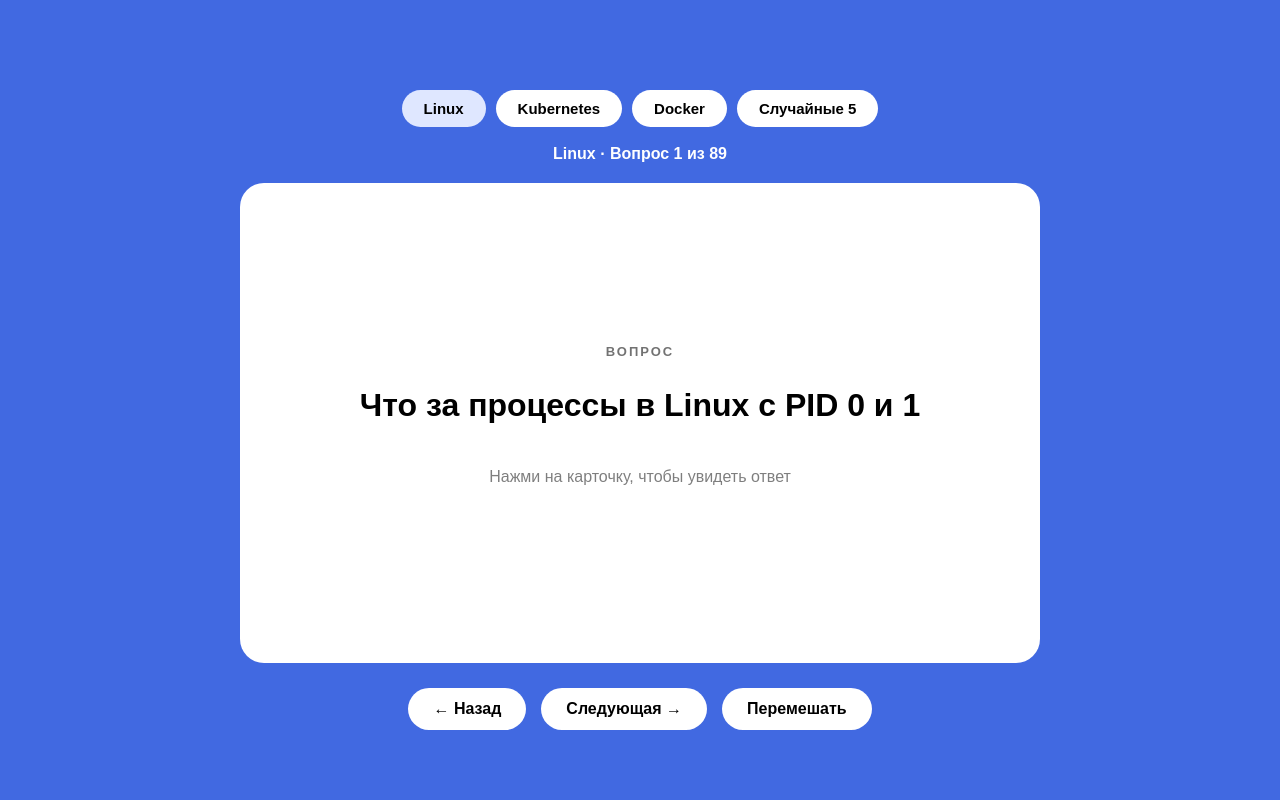
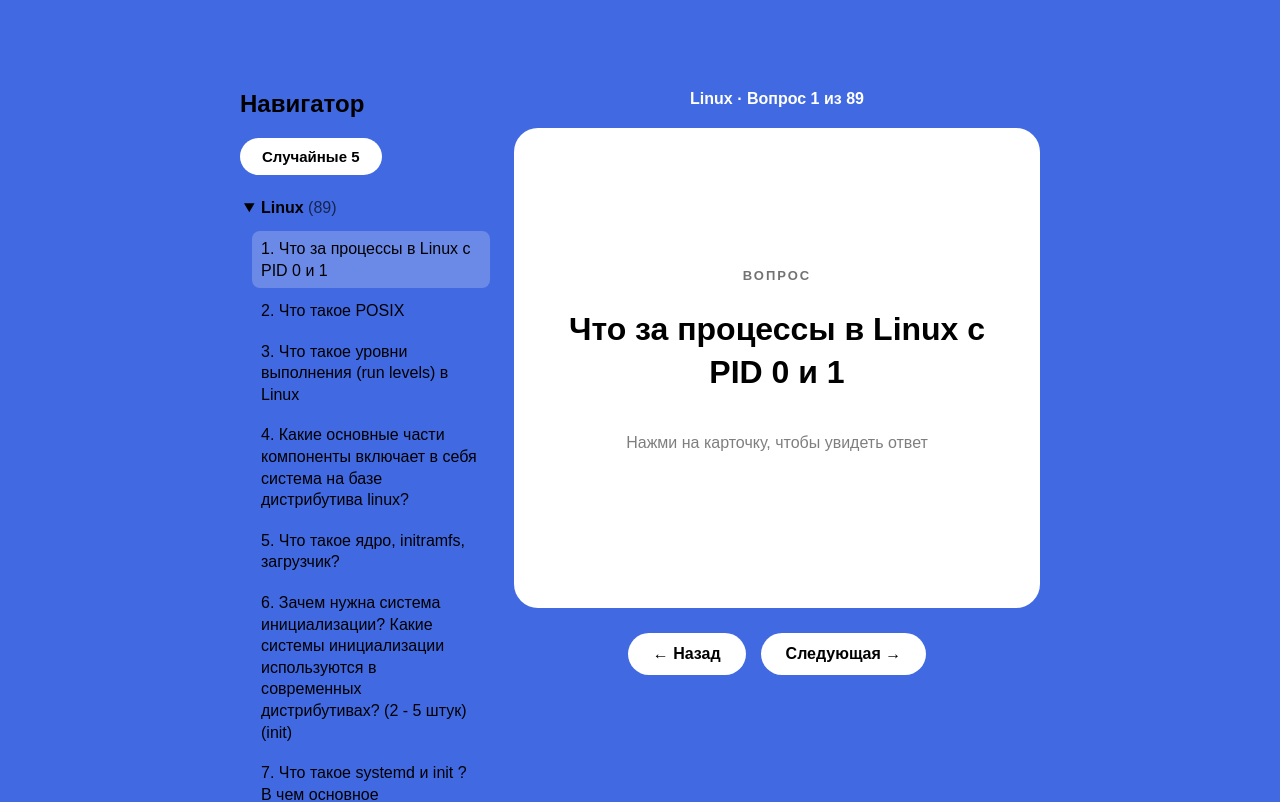
Before and after one commit to netsakh/devops-interview-flash-cards, a React (Vite) app: page / in a window 1280 px wide. Shown: the top 802 px of the page. Built offline with nearby package versions, Linux system fonts and the light colour scheme.

Commit message:
Refactor random mode handling in App component

```diff
--- a/src/App.jsx
+++ b/src/App.jsx
@@ -754,47 +754,38 @@ export default function App() {
   const [activeSectionId, setActiveSectionId] = useState("linux");
   const [flashIndex, setFlashIndex] = useState(0);
   const [isFlipped, setIsFlipped] = useState(false);
-  const [randomOrder, setRandomOrder] = useState(false);
   const [randomMode, setRandomMode] = useState(false);
   const [randomDeck, setRandomDeck] = useState([]);
   const [randomFinished, setRandomFinished] = useState(false);
 
   const activeSection = sections.find(section => section.id === activeSectionId) || sections[0];
-  const sectionCards = useMemo(
-    () => randomOrder ? shuffleArray(activeSection.cards) : activeSection.cards,
-    [activeSection, randomOrder]
-  );
 
   const startRandomSession = () => {
     const allCards = sections.flatMap(section =>
-      section.cards.map(card => ({ ...card, category: section.name }))
+      section.cards.map((card, index) => ({
+        ...card,
+        category: section.name,
+        sourceSectionId: section.id,
+        sourceIndex: index
+      }))
     );
     setRandomDeck(shuffleArray(allCards).slice(0, 5));
     setRandomMode(true);
     setRandomFinished(false);
     setFlashIndex(0);
     setIsFlipped(false);
-    setRandomOrder(false);
   };
 
-  const leaveRandomMode = () => {
+  const selectQuestion = (sectionId, questionIndex) => {
+    setActiveSectionId(sectionId);
     setRandomMode(false);
     setRandomFinished(false);
-    setFlashIndex(0);
+    setFlashIndex(questionIndex);
     setIsFlipped(false);
   };
 
-  const cards = randomMode ? randomDeck : sectionCards;
+  const cards = randomMode ? randomDeck : activeSection.cards;
   const currentCard = cards[flashIndex];
-
-  const selectSection = id => {
-    setIsFlipped(false);
-    setActiveSectionId(id);
-    setFlashIndex(0);
-    setRandomOrder(false);
-    setRandomMode(false);
-    setRandomFinished(false);
-  };
 
   const move = delta => {
     setIsFlipped(false);
@@ -806,25 +797,62 @@ export default function App() {
       setFlashIndex(index => Math.max(0, Math.min(randomDeck.length - 1, index + delta)));
       return;
     }
-    setFlashIndex(index => (index + delta + cards.length) % cards.length);
+    setFlashIndex(index => Math.max(0, Math.min(activeSection.cards.length - 1, index + delta)));
   };
 
-  const shuffle = () => {
-    if (randomMode) {
-      startRandomSession();
-      return;
-    }
-    setIsFlipped(false);
-    setFlashIndex(0);
-    setRandomOrder(true);
-  };
+  const questionLabel = question => question
+    .replace(/\*\*/g, "")
+    .replace(/`/g, "")
+    .replace(/\s+/g, " ")
+    .trim();
 
-  return <div className="app"><main className="content"><section className="flash-section">
-    <div className="section-navigation">
-      {sections.map(section => <button key={section.id} className={`section-button ${!randomMode && activeSectionId === section.id ? "active" : ""}`} onClick={() => selectSection(section.id)}>{section.name}</button>)}
-      <button className={`section-button ${randomMode ? "active" : ""}`} onClick={startRandomSession}>Случайные 5</button>
+  return <div className="app">
+    <main className="content">
+      <section className="flash-section">
+        <div className="study-layout" style={{ display: "flex", gap: 24, alignItems: "flex-start", flexWrap: "wrap" }}>
+          <aside className="navigator" style={{ flex: "0 0 250px", minWidth: 220, textAlign: "left" }}>
+            <h2 style={{ marginTop: 0 }}>Навигатор</h2>
+            <button className="section-button" onClick={startRandomSession} style={{ marginBottom: 16 }}>
+              Случайные 5
+            </button>
+            {sections.map(section => (
+              <details className="navigator-section" key={section.id} open={section.id === activeSectionId && !randomMode}
+                style={{ marginBottom: 12, textAlign: "left" }}>
+                <summary style={{ cursor: "pointer", fontWeight: 700, padding: "8px 4px" }}>
+                  {section.name} <span style={{ opacity: 0.65, fontWeight: 400 }}>({section.cards.length})</span>
+                </summary>
+                <div className="navigator-questions" style={{ display: "flex", flexDirection: "column", gap: 5, padding: "6px 0 6px 12px" }}>
+                  {section.cards.map((card, index) => {
+                    const selected = !randomMode && section.id === activeSectionId && index === flashIndex;
+                    return <button
+                      key={`${section.id}-${index}`}
+                      type="button"
+                      className={`navigator-question ${selected ? "active" : ""}`}
+                      onClick={() => selectQuestion(section.id, index)}
+                      aria-current={selected ? "page" : undefined}
+                      style={{
+                        textAlign: "left",
+                        whiteSpace: "normal",
+                        width: "100%",
+                        padding: "7px 9px",
+                        border: 0,
+                        borderRadius: 8,
+                        cursor: "pointer",
+                        background: selected ? "rgba(255,255,255,0.22)" : "transparent",
+                        color: "inherit",
+                        font: "inherit",
+                        lineHeight: 1.35
+                      }}
+                    >
+                      {index + 1}. {questionLabel(card.question)}
+                    </button>;
+                  })}
                 </div>
+              </details>
+            ))}
+          </aside>
 
+          <div className="flash-main" style={{ flex: "1 1 520px", minWidth: 0 }}>
             {randomFinished ? <>
               <div className="counter">Случайная подборка · 5 из 5</div>
               <div className="flash-card">
@@ -838,24 +866,49 @@ export default function App() {
               </div>
               <div className="flash-controls">
                 <button onClick={startRandomSession}>Ещё 5 случайных</button>
-        <button onClick={leaveRandomMode}>К категориям</button>
               </div>
             </> : <>
               <div className="counter">
                 {randomMode
-          ? `Случайная подборка · ${currentCard?.category || ""} · Вопрос ${flashIndex + 1} из 5`
-          : `${activeSection.name} · Вопрос ${flashIndex + 1} из ${cards.length}`}
+                  ? `Случайная подборка · ${currentCard?.category || ""} · Карточка ${flashIndex + 1} из 5`
+                  : `${activeSection.name} · Вопрос ${flashIndex + 1} из ${activeSection.cards.length}`}
               </div>
 
-      {currentCard && <div className={`flash-card ${isFlipped ? "flipped" : ""}`} onClick={() => setIsFlipped(value => !value)} role="button" tabIndex={0} onKeyDown={e => { if (e.key === "Enter" || e.key === " ") setIsFlipped(value => !value); }}>
-        <div className="flash-card-inner"><div className="flash-card-front"><span className="card-title">ВОПРОС</span><h1>{currentCard.question}</h1><p className="click-text">Нажми на карточку, чтобы увидеть ответ</p></div>
-          <div className="flash-card-back"><span className="card-title">ОТВЕТ</span><MarkdownAnswer source={currentCard.answer} /></div></div></div>}
+              {currentCard && <div
+                className={`flash-card ${isFlipped ? "flipped" : ""}`}
+                onClick={() => setIsFlipped(value => !value)}
+                role="button"
+                tabIndex={0}
+                onKeyDown={event => {
+                  if (event.key === "Enter" || event.key === " ") {
+                    event.preventDefault();
+                    setIsFlipped(value => !value);
+                  }
+                }}
+              >
+                <div className="flash-card-inner">
+                  <div className="flash-card-front">
+                    <span className="card-title">ВОПРОС</span>
+                    <h1>{currentCard.question}</h1>
+                    <p className="click-text">Нажми на карточку, чтобы увидеть ответ</p>
+                  </div>
+                  <div className="flash-card-back">
+                    <span className="card-title">ОТВЕТ</span>
+                    <MarkdownAnswer source={currentCard.answer} />
+                  </div>
+                </div>
+              </div>}
 
               <div className="flash-controls">
                 <button onClick={() => move(-1)} disabled={randomMode && flashIndex === 0}>← Назад</button>
-        <button onClick={() => move(1)}>{randomMode && flashIndex === 4 ? "Завершить →" : "Следующая →"}</button>
-        <button onClick={shuffle}>{randomMode ? "Другие 5" : "Перемешать"}</button>
+                <button onClick={() => move(1)}>
+                  {randomMode && flashIndex === 4 ? "Завершить →" : "Следующая →"}
+                </button>
               </div>
             </>}
-  </section></main></div>;
+          </div>
+        </div>
+      </section>
+    </main>
+  </div>;
 }
```
Lines whose indentation alone changed are shown as unchanged.
